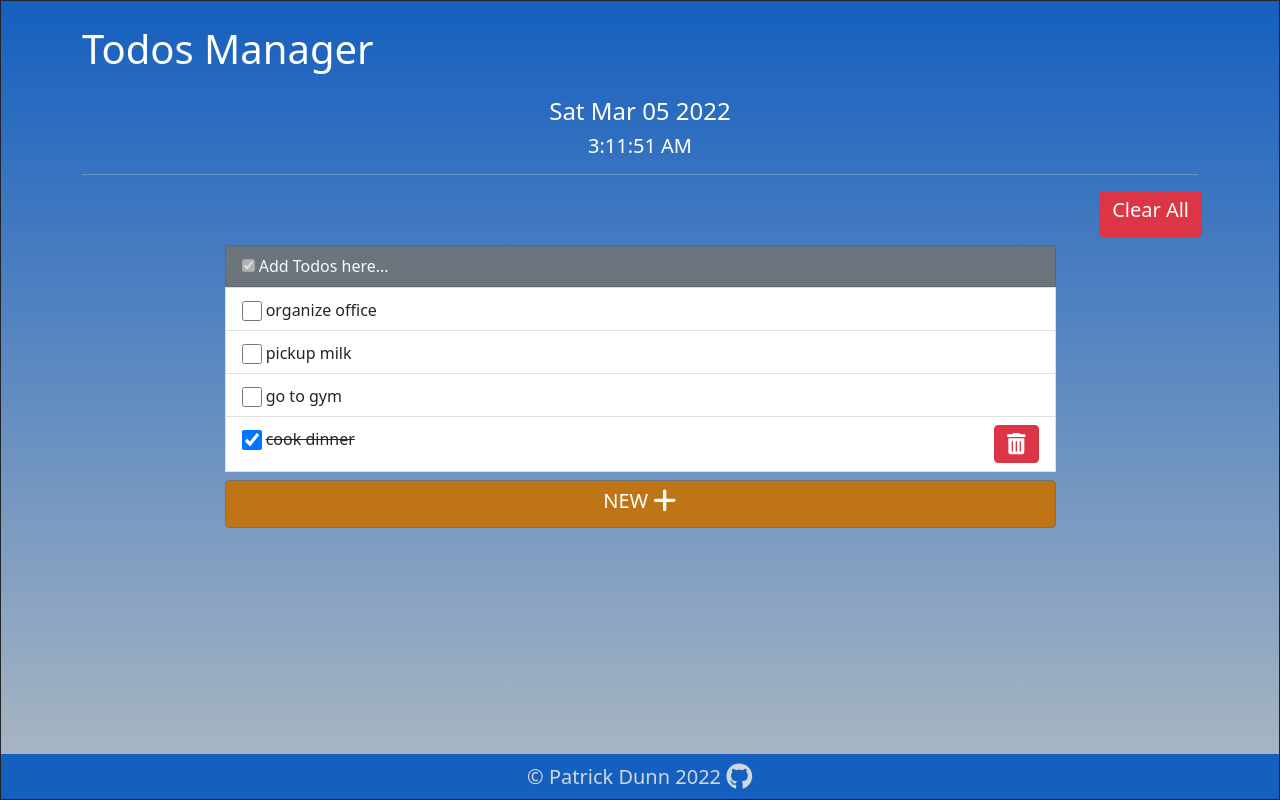
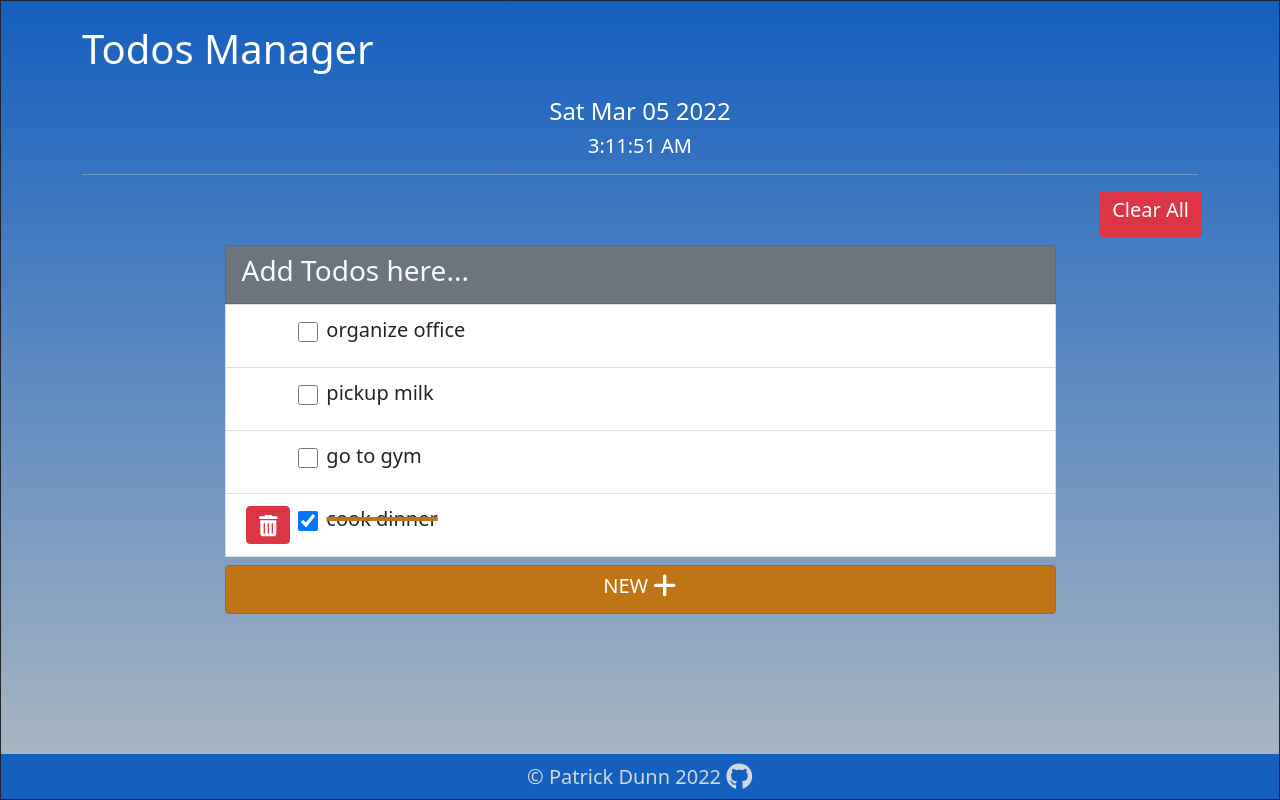
Before and after one commit to knightmac19/react-todos, a React (Create React App) app: page / in a window 1280 px wide. Built offline with nearby package versions, Linux system fonts and the light colour scheme.

Commit message:
render trash cans L side of label / restyling

```diff
--- a/src/components/Content/TodoItem.css
+++ b/src/components/Content/TodoItem.css
@@ -3,9 +3,4 @@ input.my-checkbox {
     height: 20px;
     position: relative;
     top: 5px;
-
 }
-
-/* .list-group-item {
-    overflow: hidden;
-} */
--- a/src/components/Content/TodoItem.js
+++ b/src/components/Content/TodoItem.js
@@ -8,7 +8,7 @@ import "./TodoItem.css";
 const TodoItem = (props) => {
   const [checkbox, setCheckbox] = useState(props.completed);
   const [textDecoration, setTextDecoration] = useState("");
-  const [displayTrashBtn, setDisplayTrashBtn] = useState("none");
+  const [displayTrashBtn, setDisplayTrashBtn] = useState("hidden");
 
   // const
 
@@ -26,7 +26,7 @@ const TodoItem = (props) => {
     } else {
       setCheckbox(false);
       setTextDecoration("");
-      setDisplayTrashBtn("none");
+      setDisplayTrashBtn("hidden");
     }
   };
 
@@ -43,8 +43,20 @@ const TodoItem = (props) => {
       className="list-group-item "
       style={{ overflow: "hidden" }}
     >
+      <Button
+        type="button"
+        color="danger"
+        className="clear-this-btn float-start m-1"
+        style={{ visibility: displayTrashBtn }}
+      >
+        <FontAwesomeIcon
+          className="clear-this-icon fa-lg"
+          aria-hidden="true"
+          icon={faTrashCan}
+        />
+      </Button>
       <input
-        className="my-checkbox"
+        className="my-checkbox m-1"
         type="checkbox"
         checked={checkbox}
         onChange={checkboxChangeHandler}
@@ -53,22 +65,12 @@ const TodoItem = (props) => {
         style={{
           textDecorationLine: textDecoration,
           textDecorationStyle: "solid",
+          textDecorationColor: "#BF7515",
+          textDecorationThickness: "4px",
         }}
       >
-        {props.text}{" "}
+        <h5>{props.text}</h5>
       </label>
-      <Button
-        type="button"
-        color="danger"
-        className="clear-this-btn float-end"
-        style={{ display: displayTrashBtn }}
-      >
-        <FontAwesomeIcon
-          className="clear-this-icon fa-lg"
-          aria-hidden="true"
-          icon={faTrashCan}
-        />
-      </Button>
     </li>
   );
 };
--- a/src/components/Content/TodoTable.js
+++ b/src/components/Content/TodoTable.js
@@ -12,8 +12,9 @@ const TodoTable = (props) => {
         <Col className="col-lg-9 col-md-9 col-sm-12 col-12">
           <ul className="list-group">
             <li className="list-group-item bg-secondary text-light">
-              <input type="checkbox" disabled="disabled" checked /> Add Todos
-              here...
+              <h3>Add Todos here...</h3>
+
+
             </li>
             <div className="list-header">
               {/* {dynamic li's go here} */}
```
